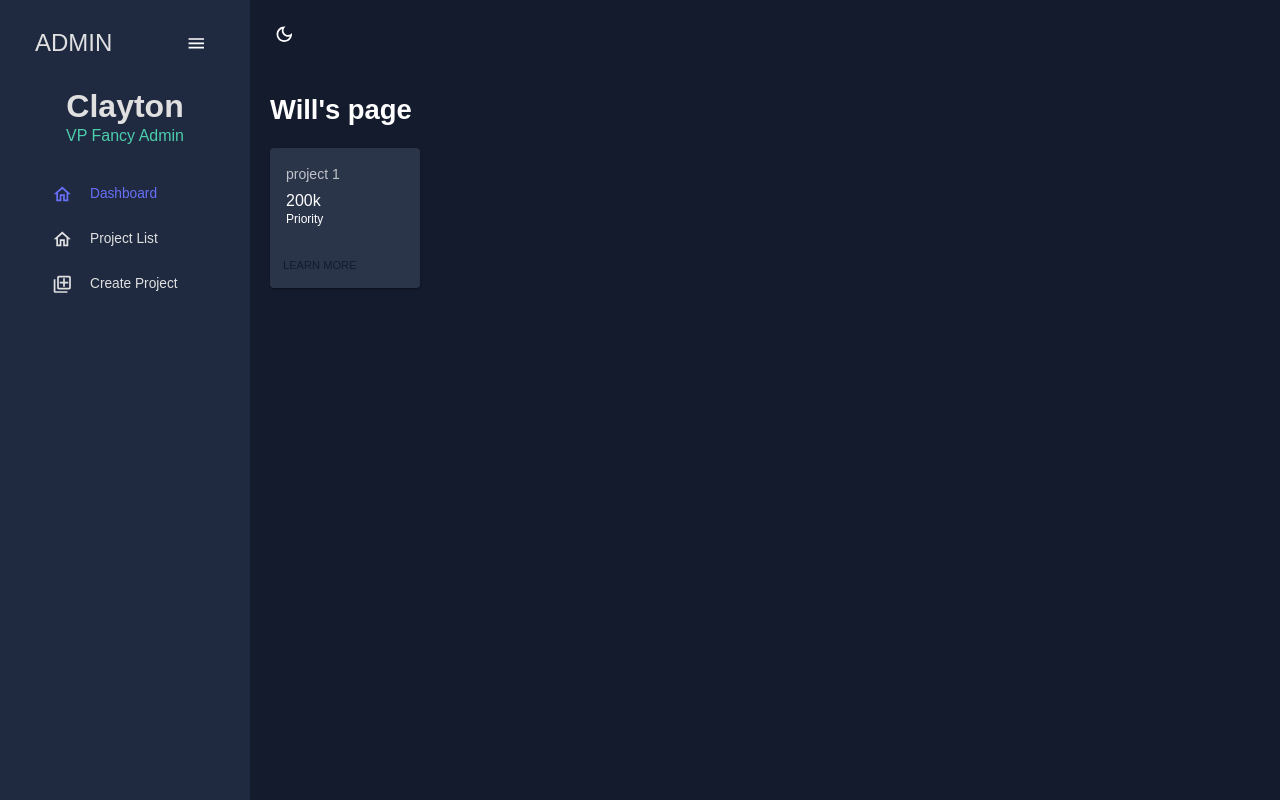
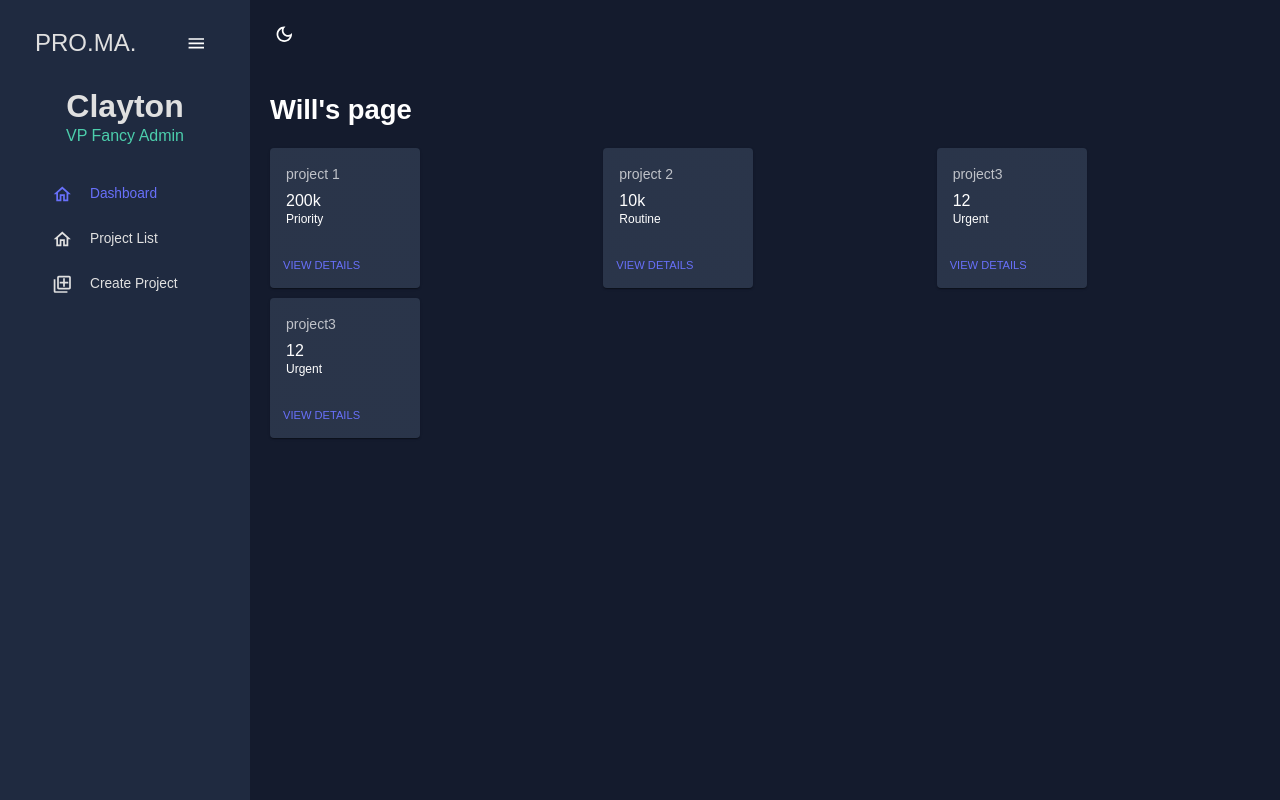
Before and after one commit to clayandthepotter/project-mgmt-app, a React (Create React App) app: page / in a window 1280 px wide. Built offline with nearby package versions, Linux system fonts and the light colour scheme; data requests are answered from the project's data file.

Commit message:
help me cody, you are my only hope.

```diff
--- a/src/App.js
+++ b/src/App.js
@@ -10,7 +10,7 @@ import ProjectForm from "./scenes/project-form/ProjectForm";
 import ProjectList from './scenes/project-list/ProjectList';
 import { useFormik } from 'formik';
 import * as Yup from 'yup';
-import { getProjects, addProject } from './api'
+import { getProjects, addProject, deleteProject } from './api'
 
 function App() {
 
@@ -39,11 +39,17 @@ function App() {
 
 
 
-	const handleAddProject = async (project) => {
-		addProject(project);
+	const handleAddProject = async (projects) => {
+		addProject(projects);
 		const updatedProjects = await getProjects();
 		setProjects(updatedProjects);
 	};
+
+	// const handleDeleteProject = async (projects) => {
+	// 	deleteProject(projects.id);
+	// 	// const updatedProjects = await getProjects();
+	// 	// setProjects(updatedProjects);
+	// };
 
 	const phoneRegExp =
 		/^((\+[1-9]{1,4}[ -]?)|(\([0-9]{2,3}\)[ -]?)|([0-9]{2,4})[ -]?)*?[0-9]{3,4}[ -]?[0-9]{3,4}$/;
@@ -102,7 +108,7 @@ function App() {
 									<ProjectForm
 										formik={formik}
 										handleAddProject={handleAddProject}/>}/>
-							<Route path='/project-list' element={<ProjectList getProjects={getProjects}/>}/>
+							<Route path='/project-list' element={<ProjectList getProjects={getProjects} setProjects={setProjects} projects={projects} deleteProject={deleteProject} />}/>
 							{/* <Route path='/calendar' element={<Calendar />} /> */}
 						</Routes>
 					</main>
--- a/src/api.js
+++ b/src/api.js
@@ -22,3 +22,15 @@ export const addProject = async (project) => {
 	// const database = await response.json();
 	return response;
 };
+
+
+export const deleteProject = async (id) => {
+	const response = await fetch (`http://localhost:3001/projects/${id}`, {
+		method: 'DELETE',
+		headers: {
+			'Content-Type': 'application/json',
+		},
+	});
+
+	return response;
+}
--- a/src/database.json
+++ b/src/database.json
@@ -8,6 +8,33 @@
       "contactName": "billy mays",
       "email": "billymays@gmail.com",
       "phoneNumber": "1231231234"
+    },
+    {
+      "projectName": "project 2",
+      "id": "2",
+      "projectValue": "10k",
+      "projectPriority": "Routine",
+      "contactName": "sam",
+      "email": "sam@gmail.com",
+      "phoneNumber": "1231231234"
+    },
+    {
+      "projectName": "project3",
+      "id": "3",
+      "projectValue": "12",
+      "projectPriority": "Urgent",
+      "contactName": "asa",
+      "email": "sam@gmail.com",
+      "phoneNumber": "1232131243434"
+    },
+    {
+      "projectName": "project3",
+      "id": "6",
+      "projectValue": "12",
+      "projectPriority": "Urgent",
+      "contactName": "asa",
+      "email": "sam@gmail.com",
+      "phoneNumber": "1231231234"
     }
   ]
 }
--- a/src/scenes/dashboard/Dashboard.jsx
+++ b/src/scenes/dashboard/Dashboard.jsx
@@ -84,7 +84,7 @@ const Dashboard = () => {
 							</Typography>
 						</CardContent>
 						<CardActions>
-							<Button size='small'>Learn More</Button>
+							<Button size='small' sx={{color:'#6870fa'}} >View Details</Button>
 						</CardActions>
 					</Card>
 				))}
--- a/src/scenes/global/Sidebar.jsx
+++ b/src/scenes/global/Sidebar.jsx
@@ -74,7 +74,7 @@ const Sidebar = () => {
                 ml="15px"
               >
                 <Typography variant="h3" color={colors.grey[100]}>
-                  ADMIN
+                  PRO.MA.
                 </Typography>
                 <IconButton onClick={() => setIsCollapsed(!isCollapsed)}>
                   <MenuOutlinedIcon />
--- a/src/scenes/project-form/ProjectForm.jsx
+++ b/src/scenes/project-form/ProjectForm.jsx
@@ -8,11 +8,8 @@ import FormControl from '@mui/material/FormControl';
 import Select from '@mui/material/Select';
 import { useState } from 'react';
 
-const ProjectForm = ({ formik, handleAddProject }) => {
-	const [priority, setPriority] = React.useState('');
-	const handlePriorityChange = (e) => {
-		setPriority(e.target.value);
-	};
+const ProjectForm = ({ formik }) => {
+
 
 
 	return (
--- a/src/scenes/project-list/ProjectList.jsx
+++ b/src/scenes/project-list/ProjectList.jsx
@@ -4,14 +4,26 @@ import { DataGrid } from "@mui/x-data-grid";
 import { tokens } from "../../theme";
 import Header from "../../components/Header";
 
-const ProjectList = () => {
-  const [projectData, setProjectData] = useState([]);
+
+
+
+const ProjectList = ({deleteProject, setProjects, getProjects, projects}) => {
+  // const [projectData, setProjectData] = useState([]);
+  const [selectedRows, setSelectedRows] = useState([]);
 
   useEffect(() => {
     fetch("http://localhost:3001/projects")
       .then((data) => data.json())
-      .then((data) => setProjectData(data));
+      .then((data) => setProjects(data));
   }, []);
+
+  const handleDelete = (projectIds) => {
+  // console.log(`this is your projectIds: ${projectIds}`)
+    //projectIds.map(id => deleteProject(id))
+   // setProjects(getProjects());
+    setSelectedRows([]);
+  };
+
 
   const theme = useTheme();
   const colors = tokens(theme.palette.mode);
@@ -54,7 +66,7 @@ const ProjectList = () => {
     <Box m="20px">
       <Header title="PROJECTS" subtitle="Manage your projects" />
       <Box display="flex" justifyContent="end" mt="20px">
-        <Button type="submit" color="secondary" variant="contained">
+        <Button type="submit" color="secondary" variant="contained" onClick={handleDelete(selectedRows)}>
           Delete
         </Button>
       </Box>
@@ -87,7 +99,11 @@ const ProjectList = () => {
           },
         }}
       >
-        <DataGrid checkboxSelection rows={projectData} columns={columns} />
+        <DataGrid checkboxSelection rows={projects} columns={columns} onRowSelectionModelChange={(newSelection) => {
+          // console.log(newSelection);
+          // console.log(newSelection.selectionModel);
+          setSelectedRows(newSelection);
+        }} />
       </Box>
     </Box>
   );
```
